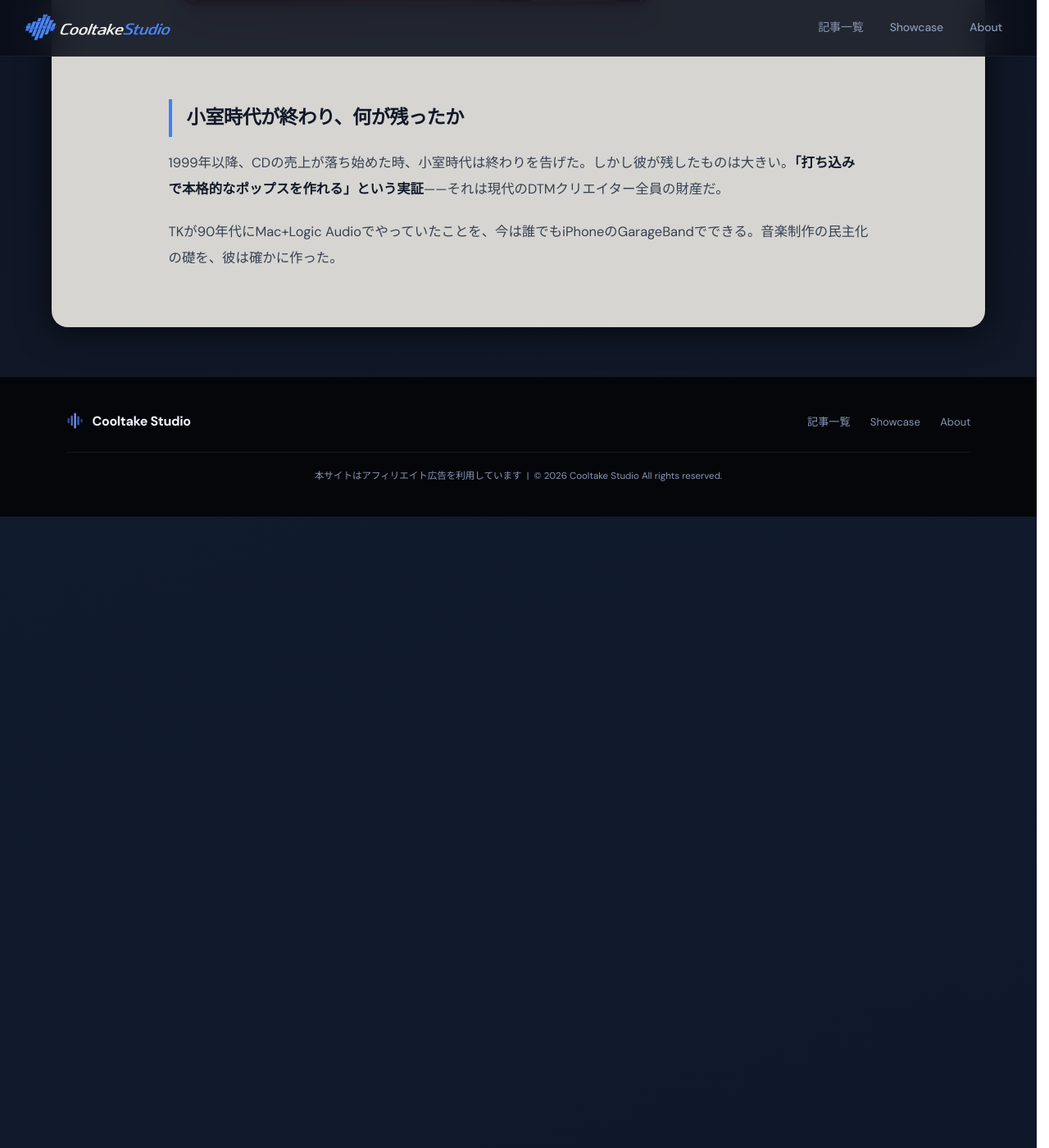
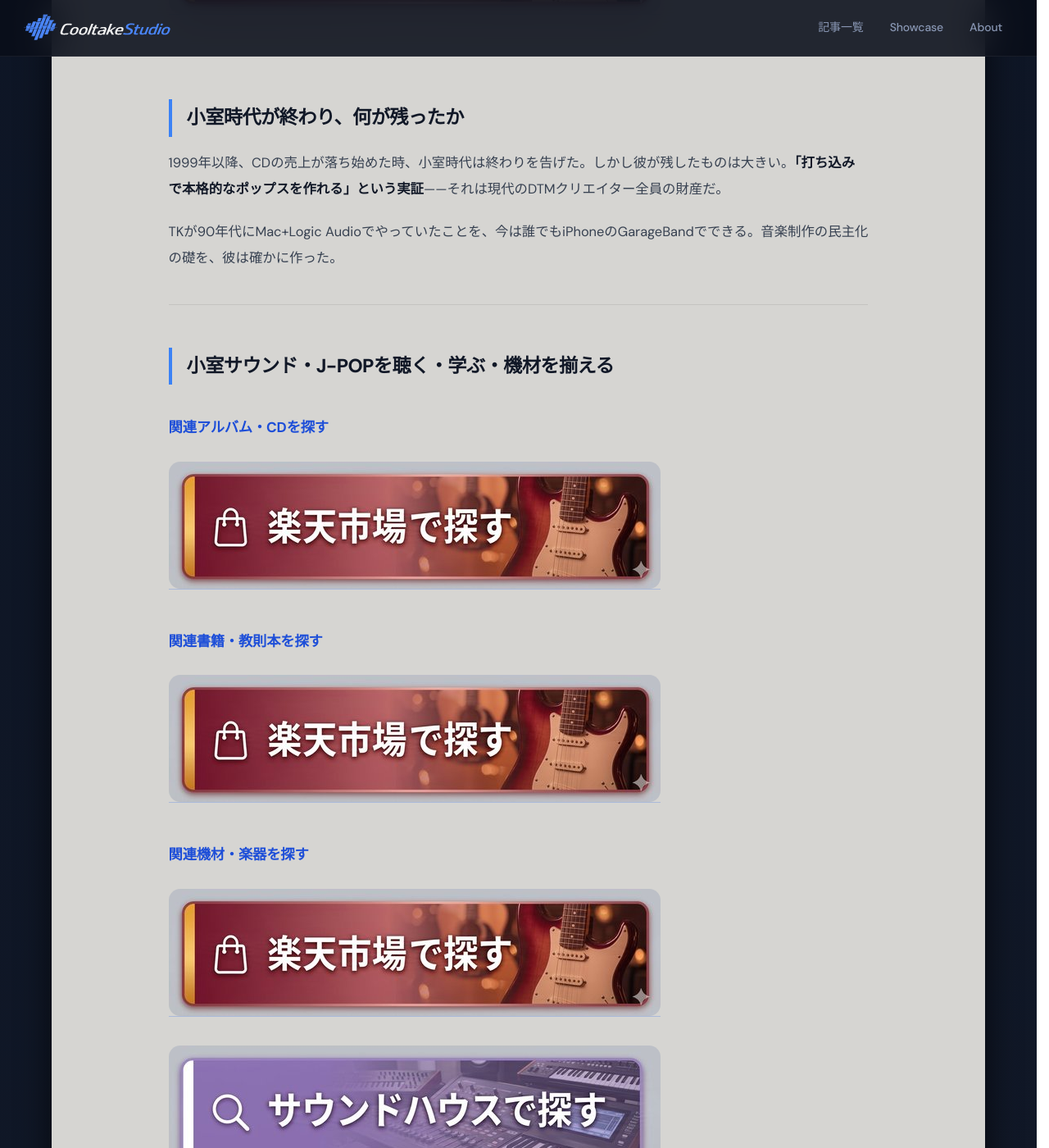
Before and after one commit to cooltake/cooltake-staging, a Jekyll site: the page built from _posts/2026-05-30-japan-music-09-komuro-jpop.md, in a window 1280 px wide and 1400 px high, scrolled down 3551 px. Shown: the whole window at 82% size. Built offline with Jekyll 4.4.1, drawn with Linux system fonts in a browser that asks for light colours; some web fonts are replaced.

Commit message:
feat: add album/book/gear CTA to 2026-05-30-japan-music-09-komuro-jpop.md

```diff
--- a/_posts/2026-05-30-japan-music-09-komuro-jpop.md
+++ b/_posts/2026-05-30-japan-music-09-komuro-jpop.md
@@ -113,3 +113,37 @@
 1999年以降、CDの売上が落ち始めた時、小室時代は終わりを告げた。しかし彼が残したものは大きい。**「打ち込みで本格的なポップスを作れる」という実証**——それは現代のDTMクリエイター全員の財産だ。
 
 TKが90年代にMac+Logic Audioでやっていたことを、今は誰でもiPhoneのGarageBandでできる。音楽制作の民主化の礎を、彼は確かに作った。
+
+---
+
+## 小室サウンド・J-POPを聴く・学ぶ・機材を揃える
+
+### 関連アルバム・CDを探す
+
+<div style="margin:1.5rem 0;">
+<a href="https://hb.afl.rakuten.co.jp/ichiba/2c3fa5a0.94ef6741.2c3fa5a1.98b5e1ce/?pc=https%3A//search.rakuten.co.jp/search/mall/TRF%2Bglobe%2B%E5%AE%89%E5%AE%A4%E5%A5%88%E7%BE%8E%E6%81%B5%2BCD/" rel="nofollow" referrerpolicy="no-referrer-when-downgrade" style="display:inline-block;text-decoration:none;">
+<img src="/assets/images/btn-rakuten.jpg" alt="楽天市場で探す" width="600" height="155" style="max-width:100%;height:auto;border-radius:14px;display:block;">
+</a>
+</div>
+
+### 関連書籍・教則本を探す
+
+<div style="margin:1.5rem 0;">
+<a href="https://hb.afl.rakuten.co.jp/ichiba/2c3fa5a0.94ef6741.2c3fa5a1.98b5e1ce/?pc=https%3A//search.rakuten.co.jp/search/mall/DTM%2B%E9%9F%B3%E6%A5%BD%E5%88%B6%E4%BD%9C%2B%E5%85%A5%E9%96%80%2B%E6%9C%AC/" rel="nofollow" referrerpolicy="no-referrer-when-downgrade" style="display:inline-block;text-decoration:none;">
+<img src="/assets/images/btn-rakuten.jpg" alt="楽天市場で探す" width="600" height="155" style="max-width:100%;height:auto;border-radius:14px;display:block;">
+</a>
+</div>
+
+### 関連機材・楽器を探す
+
+<div style="margin:1.5rem 0;">
+<a href="https://hb.afl.rakuten.co.jp/ichiba/2c3fa5a0.94ef6741.2c3fa5a1.98b5e1ce/?pc=https%3A//search.rakuten.co.jp/search/mall/MIDI%E3%82%AD%E3%83%BC%E3%83%9C%E3%83%BC%E3%83%89%2B%E3%82%B7%E3%83%B3%E3%82%BB%E3%82%B5%E3%82%A4%E3%82%B6%E3%83%BC/" rel="nofollow" referrerpolicy="no-referrer-when-downgrade" style="display:inline-block;text-decoration:none;">
+<img src="/assets/images/btn-rakuten.jpg" alt="楽天市場で探す" width="600" height="155" style="max-width:100%;height:auto;border-radius:14px;display:block;">
+</a>
+</div>
+
+<div style="margin:1.5rem 0;">
+<a href="https://h.accesstrade.net/sp/cc?rk=0100pdhv00n9hy" rel="nofollow" referrerpolicy="no-referrer-when-downgrade" style="display:inline-block;text-decoration:none;">
+<img src="/assets/images/btn-soundhouse.jpg" alt="サウンドハウスで探す" width="600" height="155" style="max-width:100%;height:auto;border-radius:14px;display:block;">
+</a>
+</div>
```
